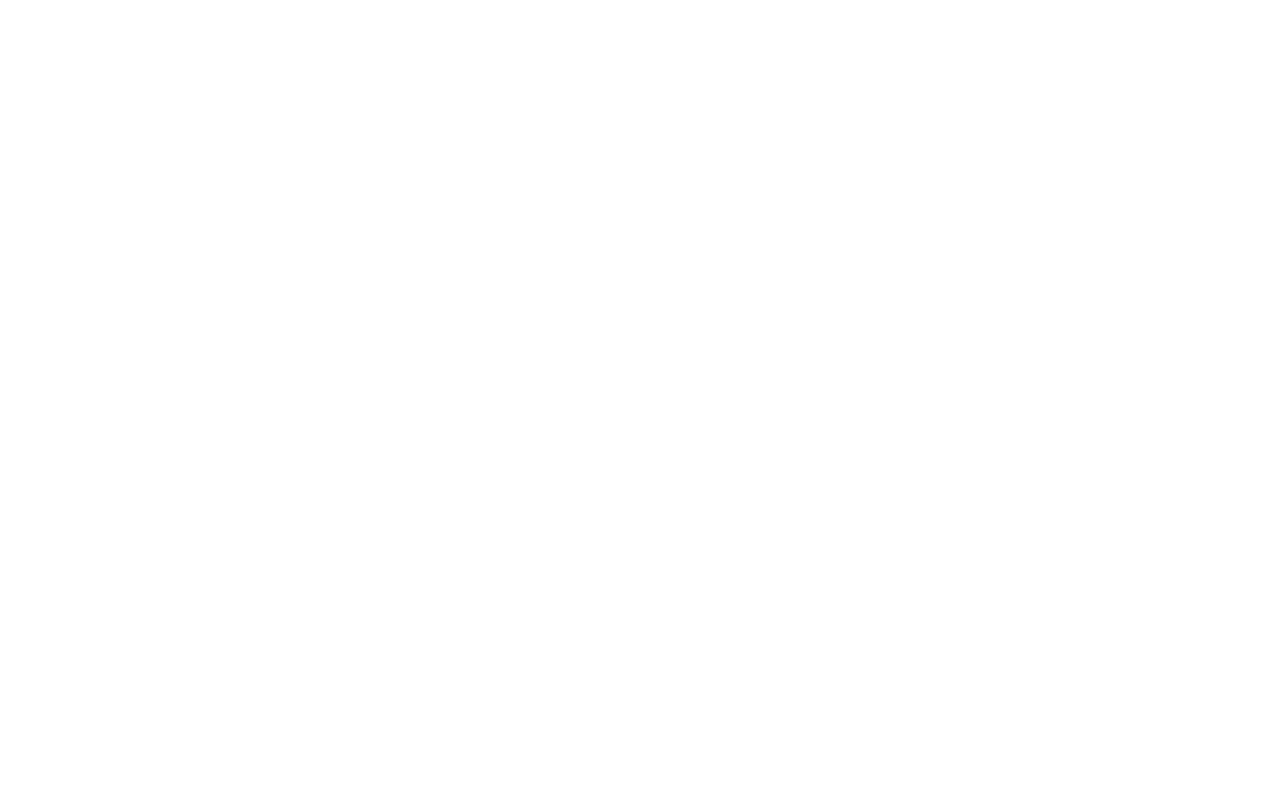
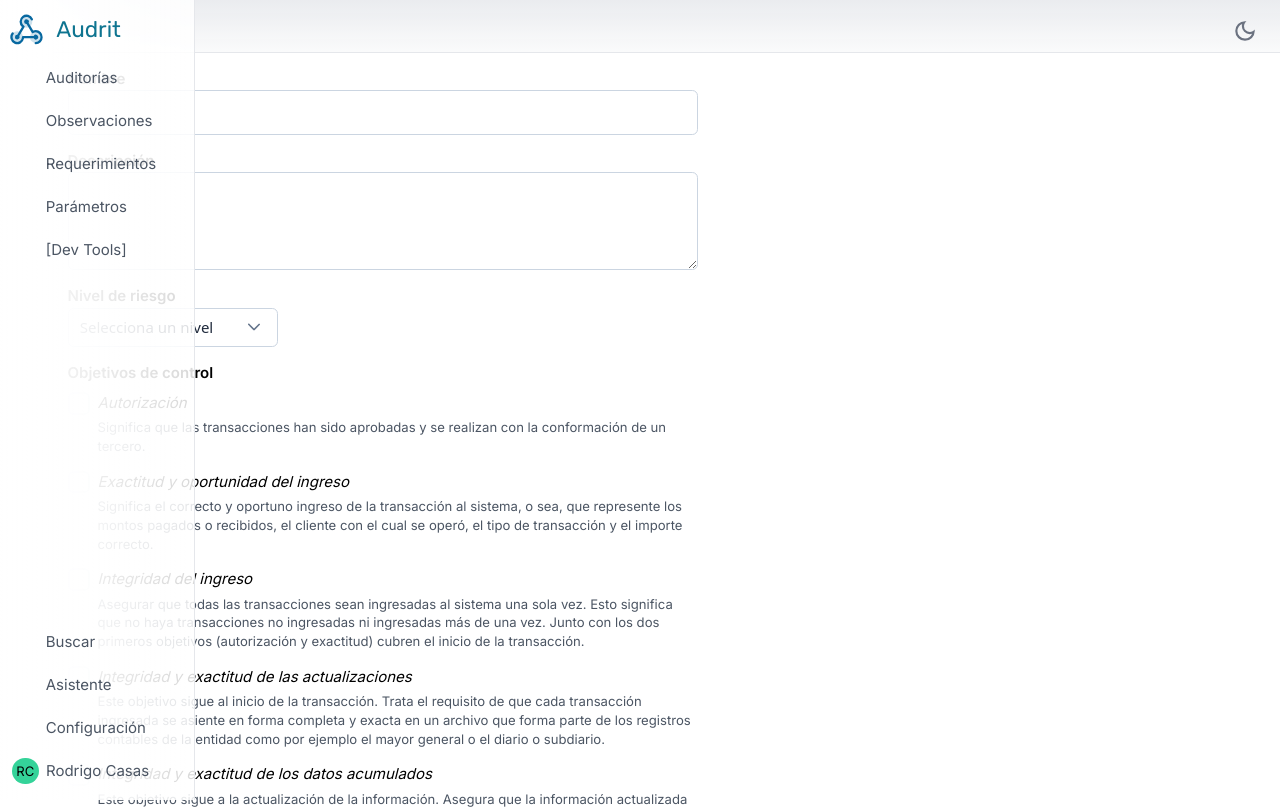
Before and after one commit to casasrodri/audrit-frontend, a Vue app: page /auditorias/1/revisiones/1/riesgos/1/1 in a window 1280 px wide. Before the commit this address had no page. Shown: the top 809 px of the page. Built offline with nearby package versions, Linux system fonts and the light colour scheme; sample sign-in values are in the browser's storage; some icons are missing.

Commit message:
version inicial riesgo

```diff
--- a/src/router/index.js
+++ b/src/router/index.js
@@ -14,6 +14,8 @@
 
 import ObservView from '@/views/observaciones/ObservView.vue'
 import ReqView from '@/views/requerimientos/ReqView.vue'
+
+import RiesgoForm from '@/views/riesgos/RiesgoForm.vue'
 
 import ParamMenu from '@/views/parametros/ParamMenu.vue'
 import ParamCiclos from '@/views/parametros/ParamCiclos.vue'
@@ -58,6 +60,11 @@
           path: '/auditorias/:siglaAudit/revisiones/:siglaRevision/relevamientos/:idRelev/:nombre?',
           name: 'relevamiento',
           component: RelevView,
+        },
+        {
+          path: '/auditorias/:siglaAudit/revisiones/:siglaRevision/riesgos/:idRiesgo/:nombre?',
+          name: 'riesgoForm',
+          component: RiesgoForm,
         },
         {
           path: '/observaciones',
--- /dev/null
+++ b/src/views/riesgos/RiesgoForm.vue
@@ -0,0 +1,112 @@
+<script setup>
+import { ref, onMounted } from 'vue'
+import InputText from 'primevue/inputtext';
+import Textarea from 'primevue/textarea';
+import Dropdown from 'primevue/dropdown';
+import Checkbox from 'primevue/checkbox';
+
+import { useRoute } from 'vue-router';
+import { setTitulo } from '@/stores/titulo.js';
+
+const route = useRoute()
+
+const establecerTitulo = () => {
+    if (route.params.idRiesgo === 'nuevo') {
+        setTitulo('Nuevo riesgo')
+        return
+    }
+
+    if (route.params.nombre === 'editar') {
+        setTitulo('Editar riesgo')
+        return
+    }
+}
+
+onMounted(() => {
+    establecerTitulo()
+})
+
+const riesgo = ref({
+    nombre: '',
+    descripcion: '',
+    nivel: '',
+    objetivosControl: [],
+})
+
+const niveles = ['Alto', 'Medio', 'Bajo']
+
+const objetivosControl = ref([
+    {
+        key: 'Au',
+        nombre: "Autorización",
+        descripcion: 'Significa que las transacciones han sido aprobadas y se realizan con la conformación de un tercero.'
+    },
+    {
+        key: 'ExOp',
+        nombre: "Exactitud y oportunidad del ingreso",
+        descripcion: 'Significa el correcto y oportuno ingreso de la transacción al sistema, o sea, que represente los montos pagados o recibidos, el cliente con el cual se operó, el tipo de transacción y el importe correcto.'
+    },
+    {
+        key: 'IntIn',
+        nombre: "Integridad del ingreso",
+        descripcion: 'Asegurar que todas las transacciones sean ingresadas al sistema una sola vez. Esto significa que no haya transacciones no ingresadas ni ingresadas más de una vez. Junto con los dos primeros objetivos (autorización y exactitud) cubren el inicio de la transacción.'
+    },
+    {
+        key: 'IntExActu',
+        nombre: "Integridad y exactitud de las actualizaciones",
+        descripcion: 'Este objetivo sigue al inicio de la transacción. Trata el requisito de que cada transacción ingresada se asiente en forma completa y exacta en un archivo que forma parte de los registros contables de la entidad como por ejemplo el mayor general o el diario o subdiario.'
+    },
+    {
+        key: 'IntExAcum',
+        nombre: "Integridad y exactitud de los datos acumulados",
+        descripcion: 'Este objetivo sigue a la actualización de la información. Asegura que la información actualizada permanezca en el archivo hasta que se retire del mismo en forma correcta.'
+    },
+    {
+        key: 'AccRes',
+        nombre: "Acceso restringido",
+        descripcion: 'A los activos y a los registros que representan esos activos. Esto aborda tanto la confidencialidad de los archivos de información, sus cambios no autorizados y la salvaguarda física de los activos.'
+    },
+]);
+
+</script>
+
+<template>
+    <div id="container" class="flex flex-col max-w-2xl">
+        <div id="nombre" class="mb-2 flex flex-col">
+            <label for="nombre" class="font-semibold">Nombre</label>
+            <InputText type="text" class="" v-model="riesgo.nombre" />
+        </div>
+
+        <div id="descripcion" class="my-2 flex flex-col">
+            <label for="descripcion" class="font-semibold">Descripción</label>
+            <Textarea v-model="riesgo.descripcion" autoResize rows="5" cols="30" />
+        </div>
+
+        <div id="riesgo" class="my-2 flex flex-col">
+            <label for="riesgo" class="font-semibold">Nivel de riesgo</label>
+            <Dropdown v-model="riesgo.nivel" :options="niveles" placeholder="Selecciona un nivel"
+                class="w-full md:w-[14rem]" />
+        </div>
+
+        <div id="objetivosControl" class="my-2 flex flex-col">
+            <label for="objetivosControl" class="font-semibold">Objetivos de control</label>
+            <div v-for="objetivo of objetivosControl" :key="objetivo.key" class="my-2">
+                <Checkbox v-model="riesgo.objetivosControl" :inputId="objetivo.key" name="objetivo"
+                    :value="objetivo.key" class="mr-2" />
+                <label :for="objetivo.key" class="italic">
+                    {{ objetivo.nombre }}
+                    <div class="text-sm text-gray-600 dark:text-gray-400 mt-1 ml-8">
+                        {{ objetivo.descripcion }}
+                    </div>
+                </label>
+            </div>
+        </div>
+
+
+
+    </div>
+    <!-- <hr>
+    {{ riesgo }}
+    <hr>-->
+    {{ $route.params }}
+</template>
```
